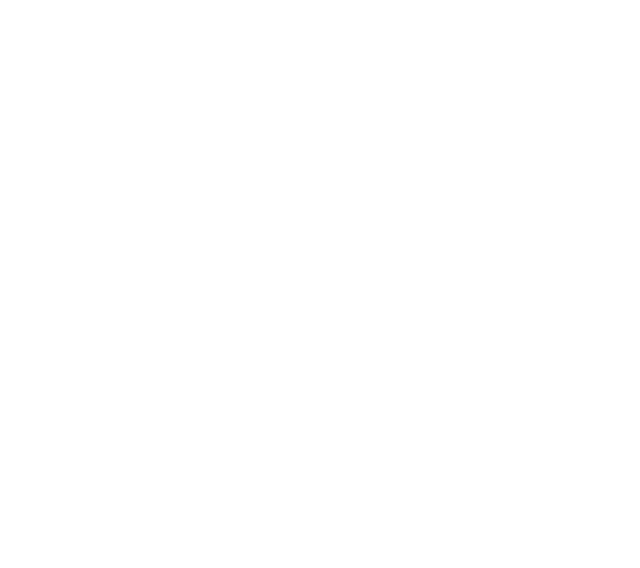
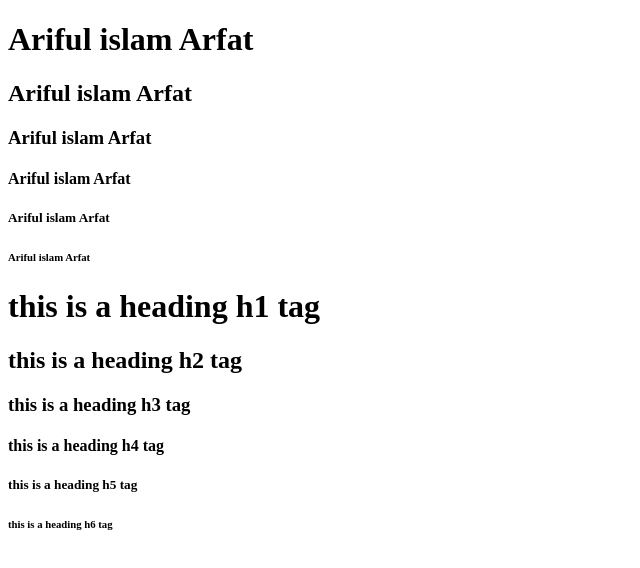
Before and after one commit to BD-Arfat/html-Practice, a plain HTML site: page index.html in a window 1280 px wide. Shown: the whole page, without its empty margins (0-640 px from the left). Drawn offline with Linux system fonts and the light colour scheme.

Commit message:
add headings tags

```diff
--- a/index.html
+++ b/index.html
@@ -5,5 +5,20 @@
     <meta name="viewport" content="width=device-width, initial-scale=1.0" />
     <title>html-Practice</title>
   </head>
-  <body></body>
+  <body>
+    <!-- HTML Headings -->
+    <h1>Ariful islam Arfat</h1>
+    <h2>Ariful islam Arfat</h2>
+    <h3>Ariful islam Arfat</h3>
+    <h4>Ariful islam Arfat</h4>
+    <h5>Ariful islam Arfat</h5>
+    <h6>Ariful islam Arfat</h6>
+
+    <h1>this is a heading h1 tag</h1>
+    <h2>this is a heading h2 tag</h2>
+    <h3>this is a heading h3 tag</h3>
+    <h4>this is a heading h4 tag</h4>
+    <h5>this is a heading h5 tag</h5>
+    <h6>this is a heading h6 tag</h6>
+  </body>
 </html>
```
